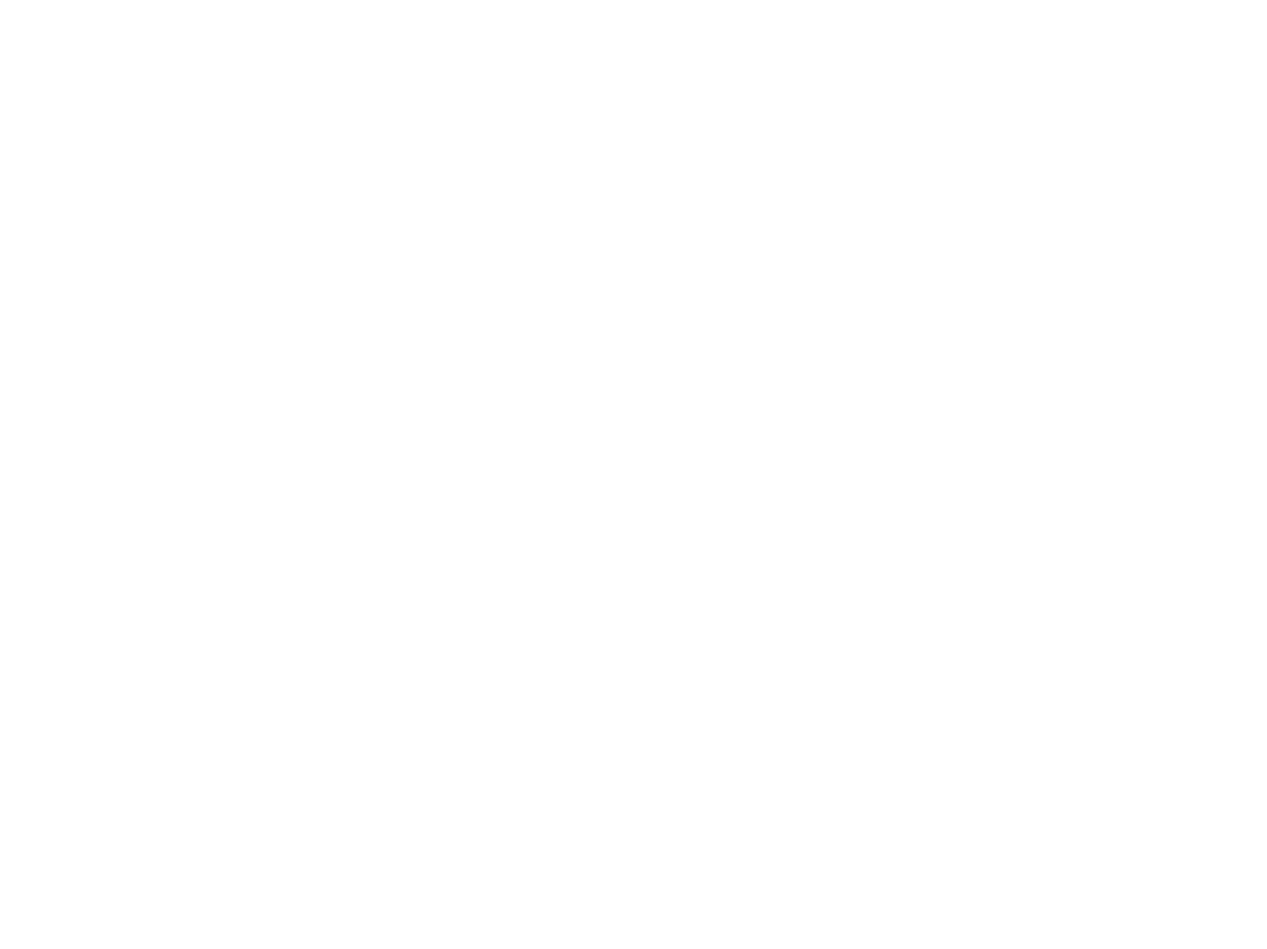
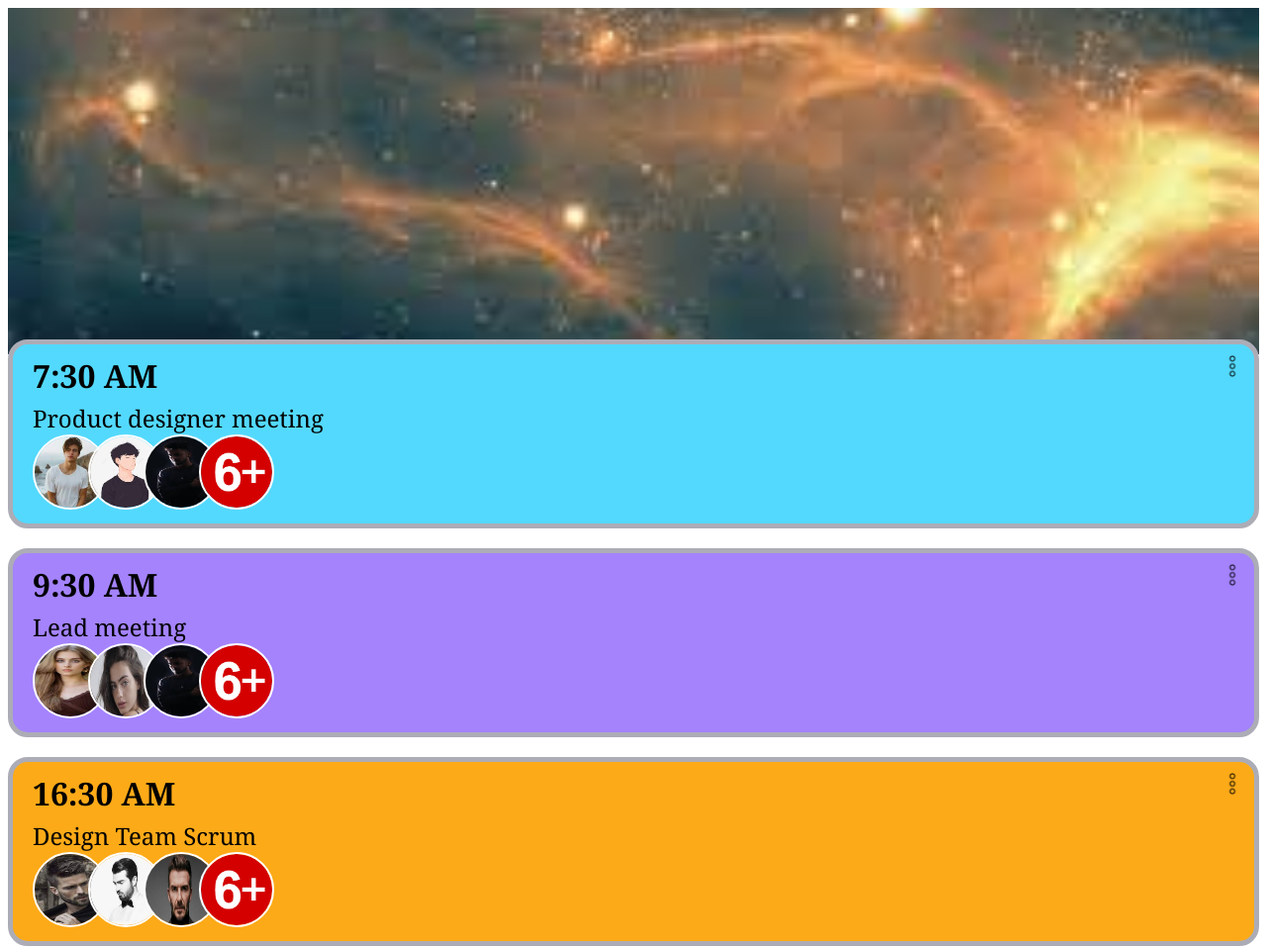
Before and after one commit to KamranKzade/HTML_Hw1.2, a plain HTML site: page MeetingCard/index.html in a window 1280 px wide. Shown: the whole page at 99% size. Before the commit the page ends 800 px from the top, so only its background shows below. Drawn offline with Linux system fonts and the light colour scheme.

Commit message:
Add Div Meeting

```diff
--- a/MeetingCard/index.html
+++ b/MeetingCard/index.html
@@ -1,12 +1,122 @@
 <!DOCTYPE html>
 <html lang="en">
+
 <head>
     <meta charset="UTF-8">
     <meta http-equiv="X-UA-Compatible" content="IE=edge">
     <meta name="viewport" content="width=device-width, initial-scale=1.0">
-    <title>Document</title>
+    <title>Meeting Card</title>
+
+    <style>
+        .body{
+            margin: 0;
+            padding: 0;
+            background: whitesmoke;
+        }
+
+        .Header {
+            width: 100%;
+            margin: auto;
+            padding: 0;
+            height: 350px;
+            background: url('Images/wallpaper.jpg') center/cover no-repeat;
+            background-attachment:unset;
+        }
+
+        .Parent {
+            margin: 0;
+            padding: 10px;
+            border-radius: 20px;
+            background: #53D9FD;
+            margin-top: -15px;
+            border: 5px solid #ACACB6;
+        }
+
+        .Timestyle {
+            margin: auto;
+            padding: 0;
+            font-size: 2em;
+            font-weight: 600;
+            font-family: Georgia, 'Times New Roman', Times, serif;
+            margin-left: 10px;
+        }
+
+        .Pstyle {
+            margin: auto;
+            padding: 0;
+            font-size: 1.5em;
+            font-weight: 400;
+            font-family: Georgia, 'Times New Roman', Times, serif;
+            margin-left: 10px;
+            margin-top: 5px;
+        }
+
+        .ImageMenu {
+            margin: 0;
+            padding: 0;
+            float: right;
+            width: 24px;
+            height: 24px;
+        }
+
+        .ImageList{
+            margin: auto;
+            padding: 0;
+            margin-left: 34px;
+        }
+
+        .ImageStyle{
+            height: 72px;
+            width: 72px;
+            border-radius: 50%;
+            margin-left: 5px;
+            border:  2px solid white;
+            margin-left: -24px;
+
+        }
+    </style>
+
 </head>
+
 <body>
+    <div class="Header">
+    </div>
 
+    <div class="Parent">
+        <img class="ImageMenu" src="Images/menu-2.png" alt="menu">
+        <p class="Timestyle">7:30 AM</p>
+        <p class="Pstyle">Product designer meeting</p>
+        <div class="ImageList">
+            <img class="ImageStyle" src="Images/boy1.jpg" alt="">
+            <img class="ImageStyle" src="Images/boy2.jpg" alt="">
+            <img class="ImageStyle" src="Images/boy3.jpg" alt="">
+            <img class="ImageStyle" src="Images/6.png" alt="">
+        </div>
+    </div>
+
+    <div class="Parent" style="margin-top: 20px; background: #A483FD;" >
+        <img class="ImageMenu" src="Images/menu-2.png" alt="menu">
+        <p class="Timestyle">9:30 AM</p>
+        <p class="Pstyle">Lead meeting</p>
+        <div class="ImageList">
+            <img class="ImageStyle" src="Images/girl2.jpg" alt="">
+            <img class="ImageStyle" src="Images/girl3.jpg" alt="">
+            <img class="ImageStyle" src="Images/boy3.jpg" alt="">
+            <img class="ImageStyle" src="Images/6.png" alt="">
+        </div>
+    </div>
+
+    <div class="Parent" style="margin-top: 20px; background: #FDAA18;" >
+        <img class="ImageMenu" src="Images/menu-2.png" alt="menu">
+        <p class="Timestyle">16:30 AM</p>
+        <p class="Pstyle">Design Team Scrum</p>
+        <div class="ImageList">
+            <img class="ImageStyle" src="Images/men.png" alt="">
+            <img class="ImageStyle" src="Images/men2.jpg" alt="">
+            <img class="ImageStyle" src="Images/men3.jpg" alt="">
+            <img class="ImageStyle" src="Images/6.png" alt="">
+        </div>
+    </div>
 </body>
+
 </html>
```
Also changed, not shown: MeetingCard/Images/6.png (added), MeetingCard/Images/boy1.jpg (added), MeetingCard/Images/boy2.jpg (added), MeetingCard/Images/boy3.jpg (added), MeetingCard/Images/download.jpg (added), MeetingCard/Images/girl2.jpg (added), MeetingCard/Images/girl3.jpg (added), MeetingCard/Images/men.png (added), MeetingCard/Images/men2.jpg (added), MeetingCard/Images/men3.jpg (added), MeetingCard/Images/menu-2.png (added), MeetingCard/Images/wallpaper.jpg (added).
